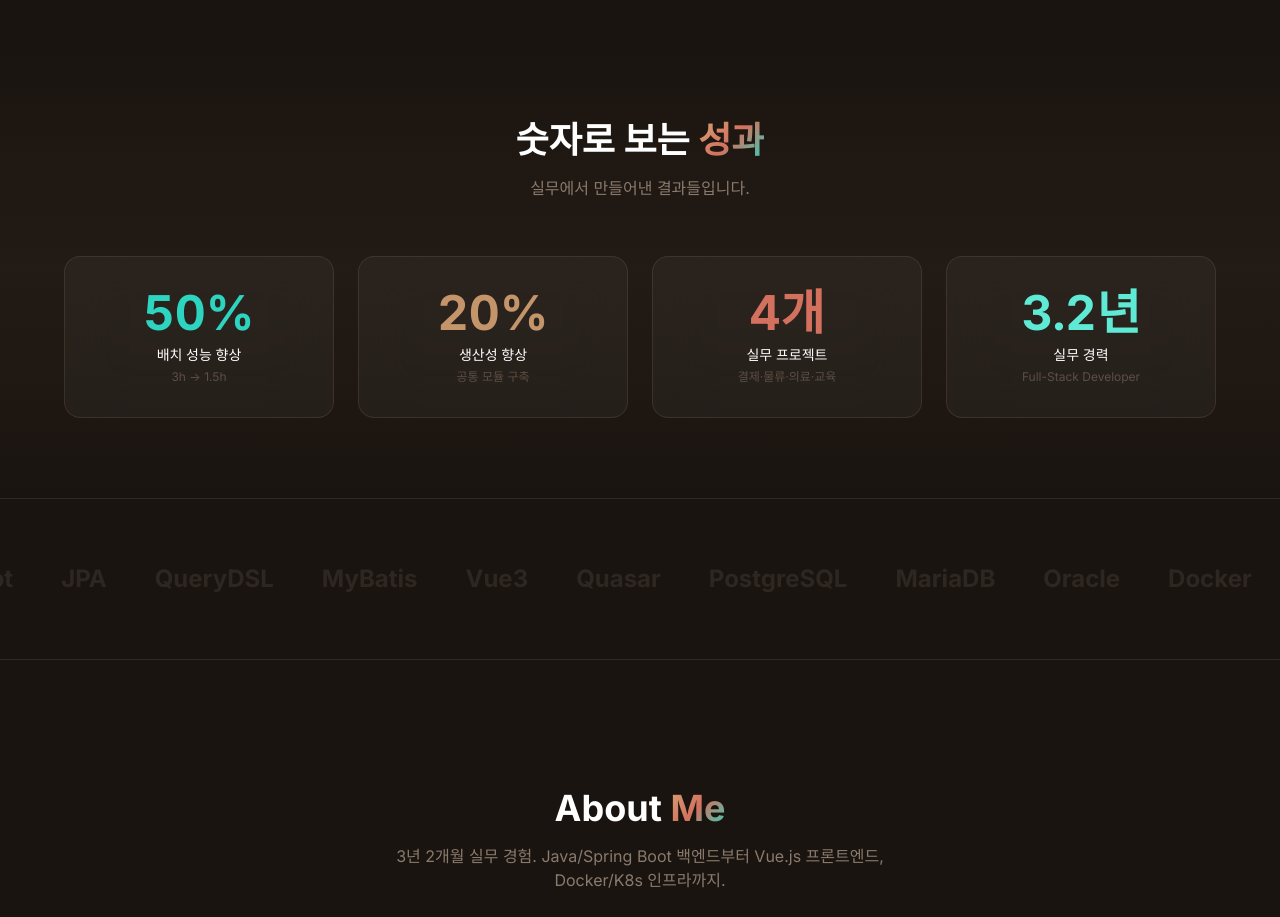
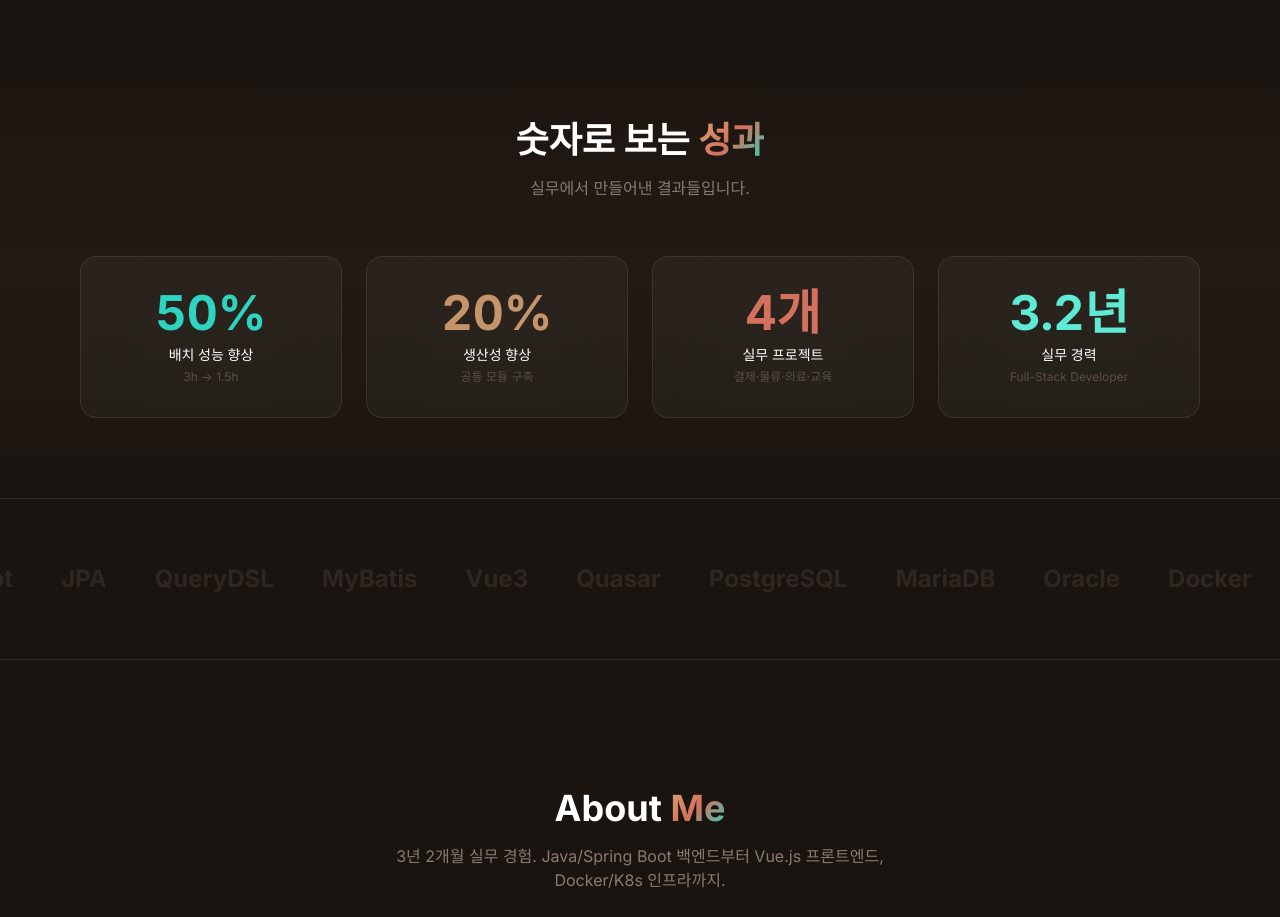
Before and after one commit to devCamel0817/devCamel, a React (Vite) app: page / in a window 1280 px wide. Shown: the part 1340-2257 px from the top of the page. Built offline with nearby package versions, Linux system fonts and the light colour scheme.

Commit message:
fix: 성과 카운터 섹션 모바일 좌우 여백 추가

```diff
--- a/src/pages/HomePage.tsx
+++ b/src/pages/HomePage.tsx
@@ -308,7 +308,7 @@ function AchievementCounters() {
       {/* 배경 그라데이션 */}
       <div className="absolute inset-0 bg-gradient-to-b from-transparent via-primary/5 to-transparent pointer-events-none" />
 
-      <div className="container-narrow relative z-10">
+      <div className="container-narrow relative z-10 px-4">
         <motion.div
           initial={{ opacity: 0, y: 30 }}
           whileInView={{ opacity: 1, y: 0 }}
```
